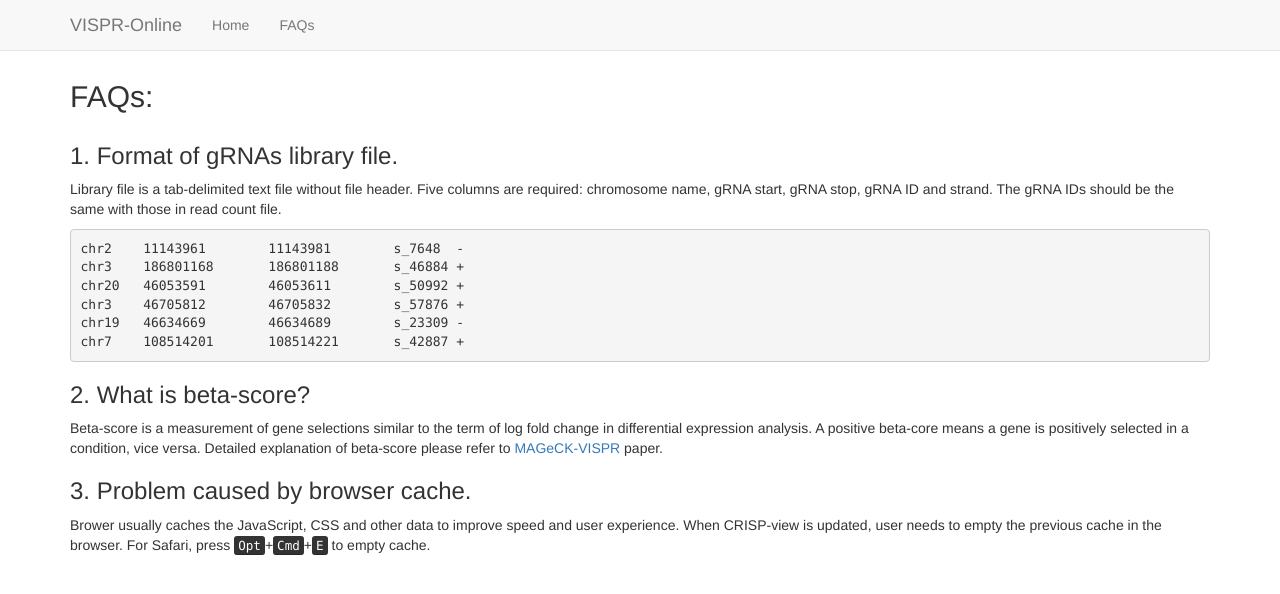
After one commit to lemoncyb/VISPR-online, a Flask app: template vispr_screen/templates/faq.html in a window 1280 px wide. The commit adds this page. Shown: the top 594 px of the page. Run offline with Flask 2, Linux system fonts and the light colour scheme; the template is opened without the code that fills it, so the values that code supplies are empty; parts of the project's set-up code (start-up, migrations or seed data) failed here and were passed over; some libraries are stand-ins or nearby versions.

Commit message:
faq page

```diff
--- /dev/null
+++ b/vispr_screen/templates/faq.html
@@ -0,0 +1,40 @@
+{% extends "layout.html" %}
+{% block breadcrumbs %}
+{% endblock %}
+{% block content %}
+<div class="container">
+    <h2>FAQs:</h2>
+</div>
+
+<div class="container">
+
+     <div>
+        <h3>1. Format of gRNAs library file.</h3>
+        <p>Library file is a tab-delimited text file without file header. Five columns are required: chromosome name,
+        gRNA start, gRNA stop, gRNA ID and strand. The gRNA IDs should be the same with those in read count file.</p>
+        <pre>
+chr2	11143961	11143981	s_7648	-
+chr3	186801168	186801188	s_46884	+
+chr20	46053591	46053611	s_50992	+
+chr3	46705812	46705832	s_57876	+
+chr19	46634669	46634689	s_23309	-
+chr7	108514201	108514221	s_42887	+</pre>
+    </div>
+
+    <div>
+        <h3>2. What is beta-score?</h3>
+        <p>Beta-score is a measurement of gene selections similar to the term of log fold change in differential
+            expression analysis. A positive beta-core means a gene is positively selected in a condition, vice versa.
+            Detailed explanation of beta-score please refer to
+            <a href="https://www.ncbi.nlm.nih.gov/pubmed/26673418">MAGeCK-VISPR</a> paper.</p>
+    </div>
+
+    <div>
+        <h3>3. Problem caused by browser cache.</h3>
+        <p>Brower usually caches the JavaScript, CSS and other data to improve speed and user experience. When
+            CRISP-view is updated, user needs to empty the previous cache in the browser. For Safari, press
+            <kbd>Opt</kbd>+<kbd>Cmd</kbd>+<kbd>E</kbd> to empty cache.</p>
+    </div>
+
+</div>
+{% endblock %}
--- a/vispr_screen/templates/index.html
+++ b/vispr_screen/templates/index.html
@@ -86,6 +86,9 @@
         </tr>
         <tr>
           <td><input type=file name=library></td>
+        </tr>
+        <tr>
+          <td><a href="/faq">sgRNA library format</a></td>
         </tr>
 
         <tr>
--- a/vispr_screen/templates/layout.html
+++ b/vispr_screen/templates/layout.html
@@ -110,7 +110,6 @@ function vega_draw(chart, el, url) {
                 {% if screens %}
                 <li><a href="/target-clustering/{{ screen.name }}">Results</a></li>
                 {% endif %}
-                <li><a href="/tutorial">Tutorial</a></li>
                 <li><a href="/faq">FAQs</a></li>
             </ul>
             <ul class="nav navbar-right">
```
Also changed, not shown: vispr_screen/server.py (+17 -3 lines).
